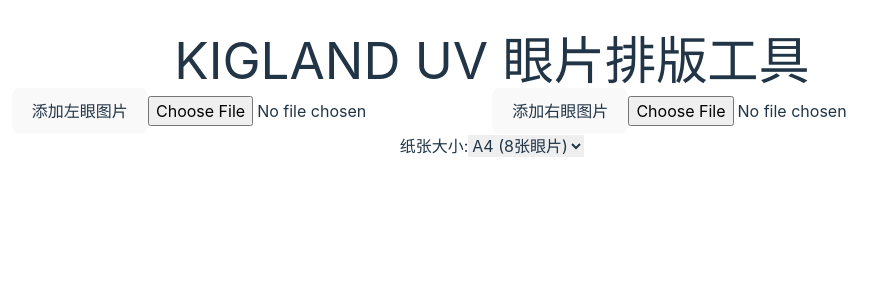
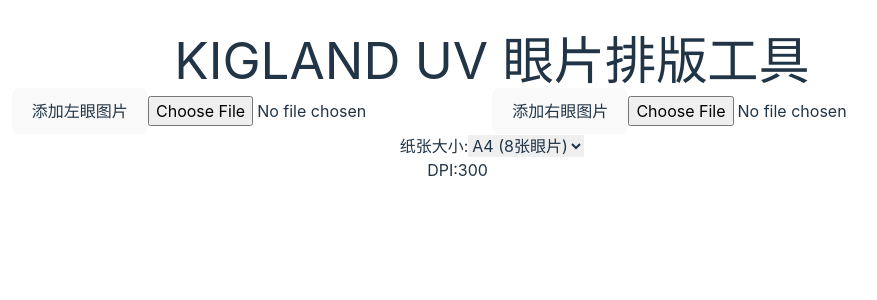
Before and after one commit to kigland/eyes-gen, a React (Vite) app: page / in a window 1280 px wide. Shown: the top 300 px of the page, without its empty margins (148-1025 px from the left). Built offline with nearby package versions, Linux system fonts and the light colour scheme.

Commit message:
feat: add PNG export with adjustable DPI
- Add DPI setting control (range: 72-1200, default: 300)
- Implement PNG generation using html2canvas
- Add export button next to print button
- Use printAreaRef to capture exact print area
- Generate filename with paper size and DPI info

```diff
--- a/package.json
+++ b/package.json
@@ -10,6 +10,7 @@
     "preview": "vite preview"
   },
   "dependencies": {
+    "html2canvas": "^1.4.1",
     "react": "^18.3.1",
     "react-dom": "^18.3.1"
   },
--- a/src/App.tsx
+++ b/src/App.tsx
@@ -2,6 +2,7 @@
 import reactLogo from './assets/react.svg'
 import viteLogo from '/vite.svg'
 import './App.css'
+import html2canvas from 'html2canvas'
 
 interface ImageConfig {
   url: string;
@@ -38,8 +39,10 @@
 function App() {
   const [images, setImages] = useState<ImageState>({ left: [], right: [] })
   const [paperSize, setPaperSize] = useState<PaperSize>('A4')
+  const [dpi, setDpi] = useState<number>(300)
   const leftEyeInputRef = useRef<HTMLInputElement>(null)
   const rightEyeInputRef = useRef<HTMLInputElement>(null)
+  const printAreaRef = useRef<HTMLDivElement>(null)
 
   const handleImageUpload = (eye: 'left' | 'right', e: React.ChangeEvent<HTMLInputElement>) => {
     const file = e.target.files?.[0]
@@ -82,6 +85,29 @@
 
   const handlePrint = () => {
     window.print()
+  }
+
+  const handleGeneratePNG = async () => {
+    if (!printAreaRef.current) return
+
+    const scale = dpi / 96 // 将 DPI 转换为缩放比例（96 是默认的屏幕 DPI）
+
+    try {
+      const canvas = await html2canvas(printAreaRef.current, {
+        scale,
+        useCORS: true,
+        logging: false,
+        backgroundColor: '#ffffff',
+      })
+
+      // 创建下载链接
+      const link = document.createElement('a')
+      link.download = `print-${paperSize}-${dpi}dpi.png`
+      link.href = canvas.toDataURL('image/png')
+      link.click()
+    } catch (error) {
+      console.error('生成 PNG 时出错:', error)
+    }
   }
 
   const paperConfig = PAPER_CONFIGS[paperSize]
@@ -133,13 +159,32 @@
                   <option value="A5">A5 (4张眼片)</option>
                 </select>
               </div>
+              <div className="flex items-center gap-4">
+                <label className="text-sm font-medium">DPI:</label>
+                <input
+                  type="number"
+                  value={dpi}
+                  onChange={(e) => setDpi(Math.max(72, Math.min(1200, parseInt(e.target.value) || 300)))}
+                  className="border rounded px-2 py-1 w-20"
+                  min="72"
+                  max="1200"
+                />
+              </div>
               {(leftImages.length > 0 || rightImages.length > 0) && (
+                <>
                   <button
                     onClick={handlePrint}
                     className="bg-green-500 text-white px-4 py-2 rounded hover:bg-green-600"
                   >
                     打印
                   </button>
+                  <button
+                    onClick={handleGeneratePNG}
+                    className="bg-blue-500 text-white px-4 py-2 rounded hover:bg-blue-600"
+                  >
+                    生成PNG
+                  </button>
+                </>
               )}
             </div>
 
@@ -251,10 +296,14 @@
         </div>
 
         {/* A4 预览区域 */}
-        <div className={`bg-white mx-auto shadow-lg p-4`} style={{
+        <div
+          ref={printAreaRef}
+          className={`bg-white mx-auto shadow-lg p-4`}
+          style={{
             width: `${paperConfig.width}mm`,
             height: `${paperConfig.height}mm`
-        }}>
+          }}
+        >
           <div className={`grid grid-cols-2 h-full gap-4`} style={{
             gridTemplateRows: `repeat(${paperConfig.gridRows}, 1fr)`
           }}>
```
Also changed, not shown: 1 other file (tests, documents, lock files or other folders). Lines whose indentation alone changed are shown as unchanged.
